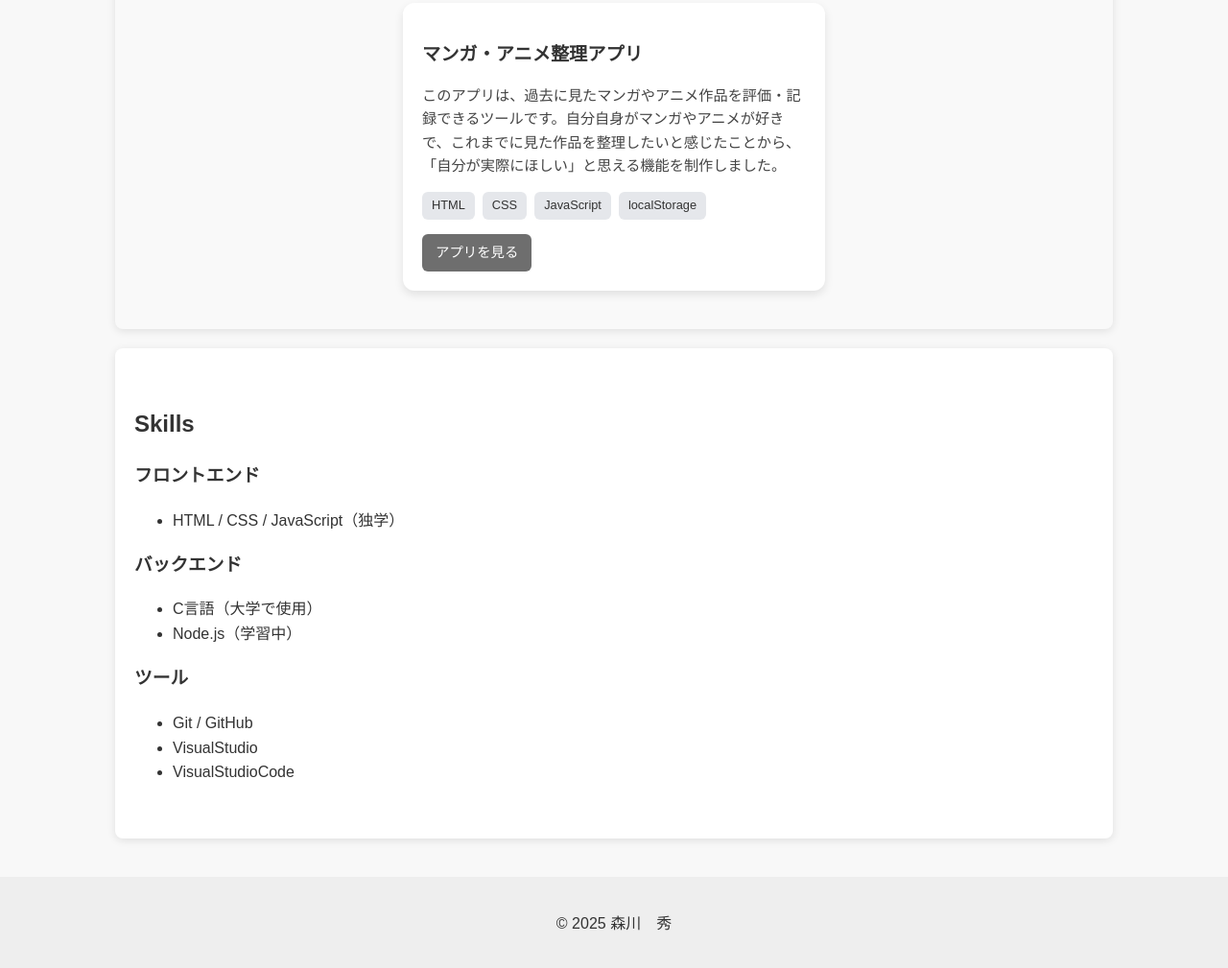
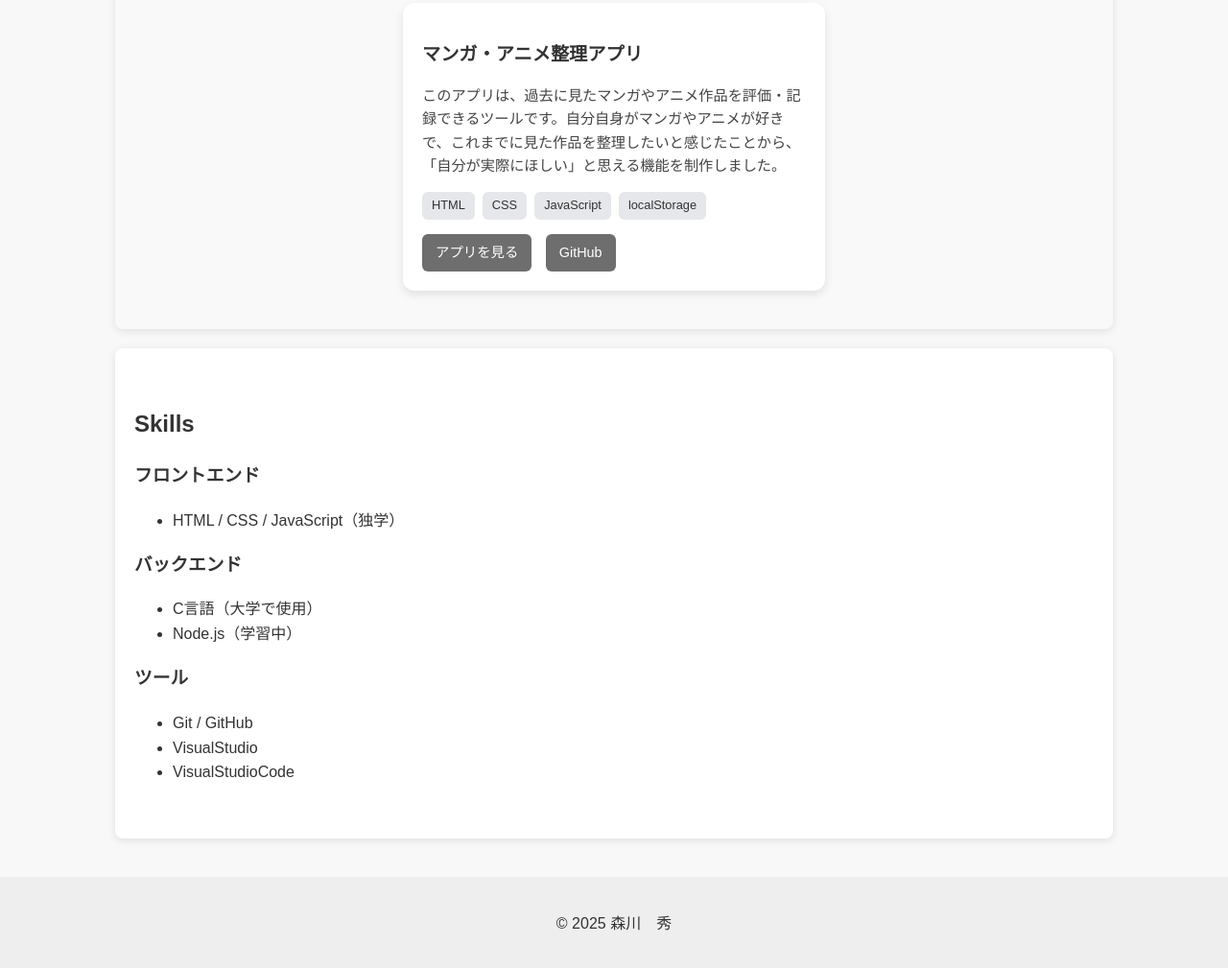
Before and after one commit to Hz0501/manga-anime-app, a plain HTML site: page index.html in a window 1280 px wide. Shown: the part 1337-2346 px from the top of the page at 96% size. Drawn offline with Linux system fonts and the light colour scheme.

Commit message:
アプリのgithubの追加

```diff
--- a/index.html
+++ b/index.html
@@ -85,6 +85,7 @@
       </ul>
       <div class="service-links">
         <a href="https://hz0501.github.io/manga-anime-log/" target="_blank">アプリを見る</a>
+        <a href="https://github.com/Hz0501/manga-anime-log" target="_blank">GitHub</a>
       </div>
     </div>
   </div>
```
